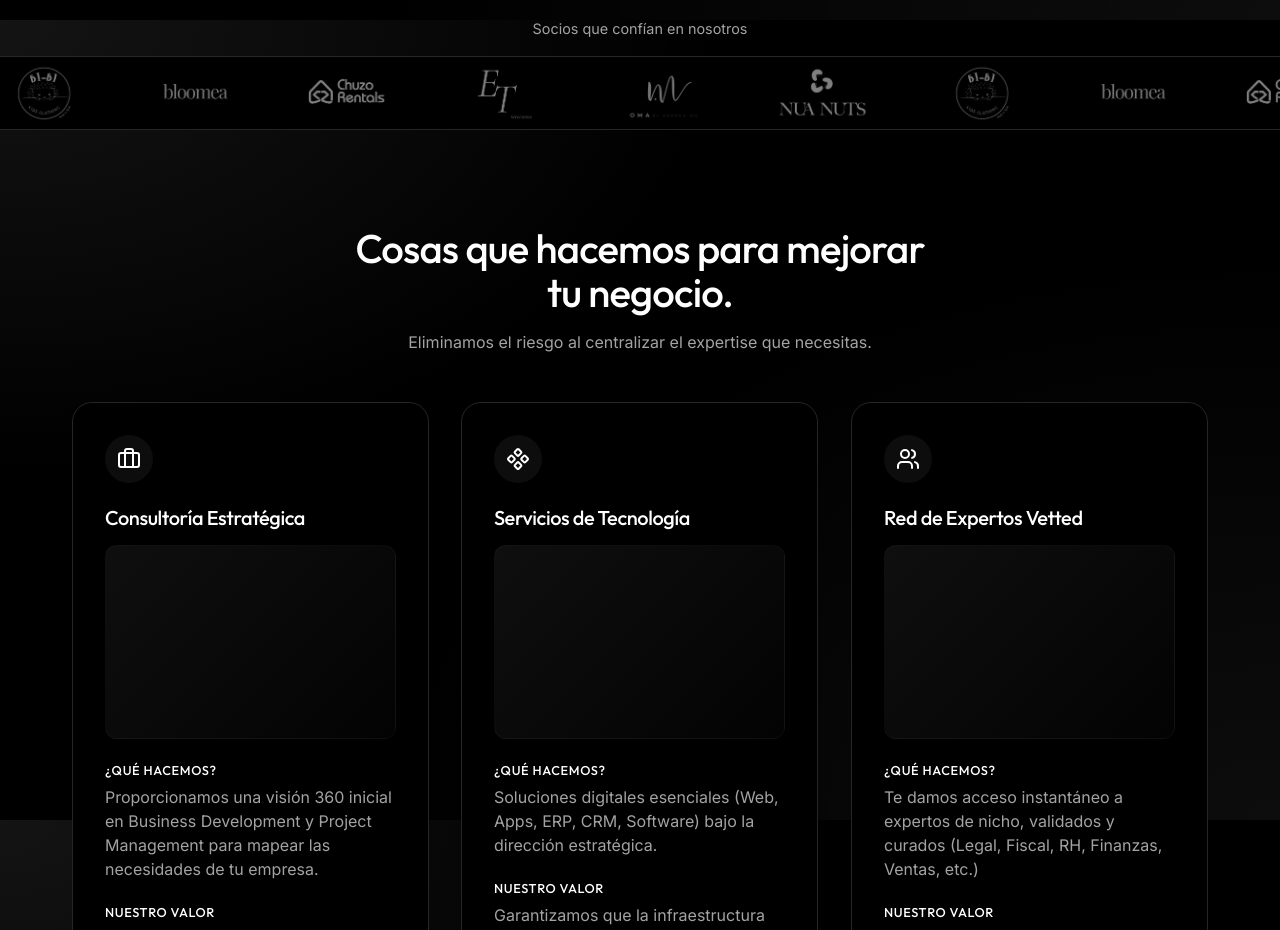
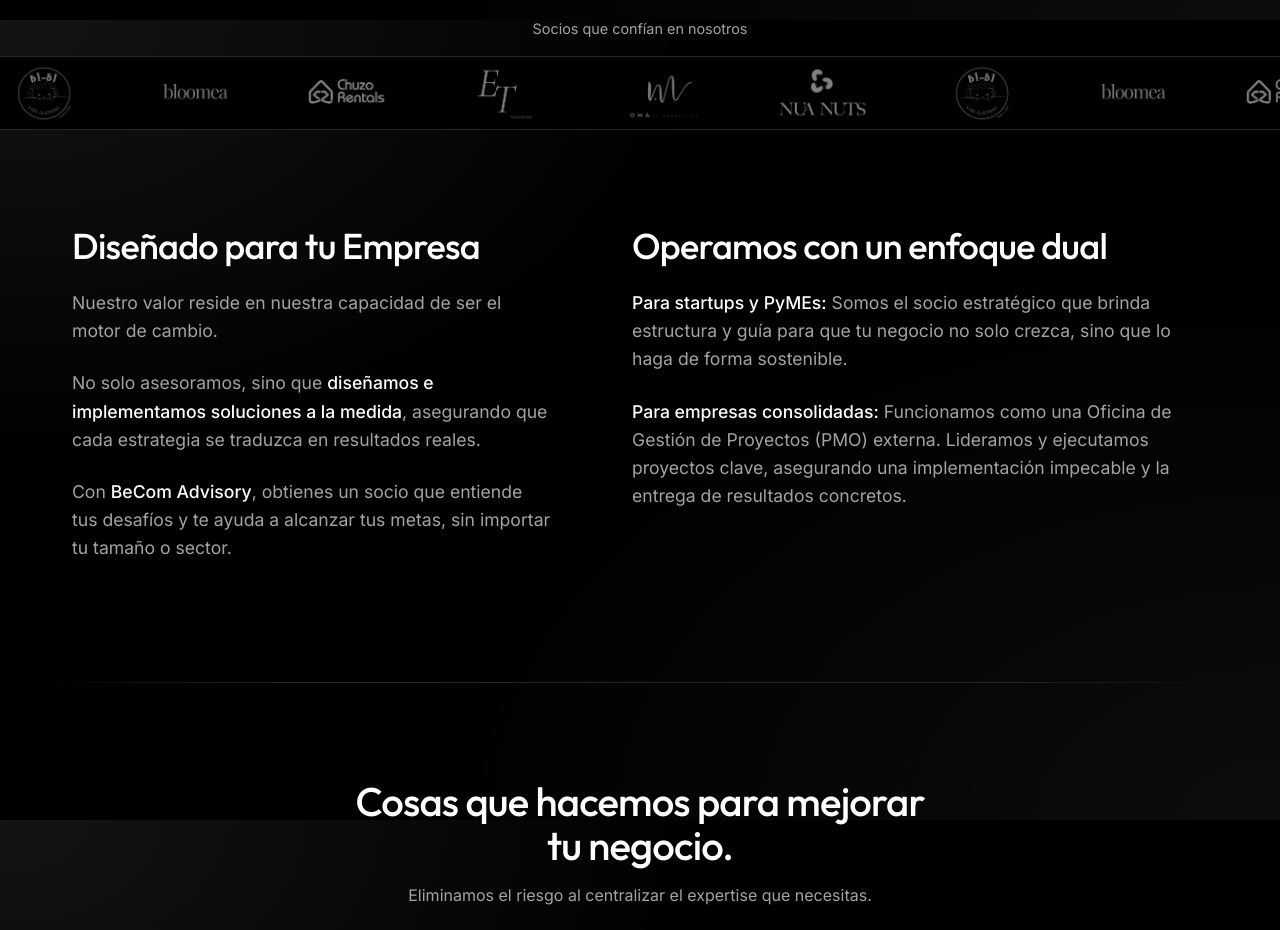
Before and after one commit to Voltamon/BeComAdvisory, a Next.js app: page / in a window 1280 px wide. Shown: the part 780-1710 px from the top of the page. Built offline with nearby package versions, Linux system fonts and the light colour scheme.

Commit message:
Initial Commit

```diff
--- a/package.json
+++ b/package.json
@@ -10,6 +10,7 @@
   },
   "dependencies": {
     "@gsap/react": "^2.1.2",
+    "googleapis": "^171.4.0",
     "gsap": "^3.15.0",
     "lucide-react": "^1.8.0",
     "next": "^14.2.35",
--- a/src/app/globals.css
+++ b/src/app/globals.css
@@ -121,6 +121,41 @@ h1, h2, h3, h4, h5, h6 {
 .section-title {
   font-size: 2.5rem;
   margin-bottom: 3rem;
+}
+
+.approach-grid {
+  display: grid;
+  grid-template-columns: 1fr 1.2fr;
+  gap: 5rem;
+  align-items: flex-start;
+}
+
+.approach-column h3 {
+  font-size: 2.25rem;
+  margin-bottom: 1.5rem;
+  line-height: 1.1;
+}
+
+.approach-column p {
+  font-size: 1.1rem;
+  color: var(--text-secondary);
+  line-height: 1.6;
+  margin-bottom: 1.5rem;
+}
+
+.approach-column strong {
+  color: var(--text-primary);
+  font-weight: 500;
+}
+
+@media (max-width: 768px) {
+  .approach-grid {
+    grid-template-columns: 1fr;
+    gap: 3rem;
+  }
+  .approach-column h3 {
+    font-size: 1.8rem;
+  }
 }
 
 /* Card */
--- a/src/app/page.js
+++ b/src/app/page.js
@@ -53,6 +53,19 @@ export default function Home() {
         ease: 'power3.out'
       }
     );
+
+    // Approach Animations
+    gsap.from('.approach-column', {
+      scrollTrigger: {
+        trigger: '.approach-grid',
+        start: 'top 85%',
+      },
+      y: 40,
+      opacity: 0,
+      duration: 1,
+      stagger: 0.3,
+      ease: 'power3.out'
+    });
 
     // Process Steps Animations
     gsap.from('.process-steps .step', {
@@ -119,6 +132,34 @@ export default function Home() {
         <p style={{ fontSize: '0.9rem', color: 'var(--text-secondary)' }}>Socios que confían en nosotros</p>
       </section>
       <Marquee />
+
+      {/* Approach Section */}
+      <section className="container section">
+        <div className="approach-grid">
+          <div className="approach-column">
+            <h3>Diseñado para tu Empresa</h3>
+            <p>Nuestro valor reside en nuestra capacidad de ser el motor de cambio.</p>
+            <p>
+              No solo asesoramos, sino que <strong>diseñamos e implementamos soluciones a la medida</strong>,
+              asegurando que cada estrategia se traduzca en resultados reales.
+            </p>
+            <p>
+              Con <strong>BeCom Advisory</strong>, obtienes un socio que entiende tus desafíos y te ayuda a alcanzar tus metas, sin importar tu tamaño o sector.
+            </p>
+          </div>
+          <div className="approach-column">
+            <h3>Operamos con un enfoque dual</h3>
+            <p>
+              <strong>Para startups y PyMEs:</strong> Somos el socio estratégico que brinda estructura y guía para que tu negocio no solo crezca, sino que lo haga de forma sostenible.
+            </p>
+            <p>
+              <strong>Para empresas consolidadas:</strong> Funcionamos como una Oficina de Gestión de Proyectos (PMO) externa. Lideramos y ejecutamos proyectos clave, asegurando una implementación impecable y la entrega de resultados concretos.
+            </p>
+          </div>
+        </div>
+      </section>
+
+      <div className="section-divider"></div>
 
       {/* Services Section */}
       <section id="servicios" className="container section">
```
Also changed, not shown: 1 other file (tests, documents, lock files or other folders).
